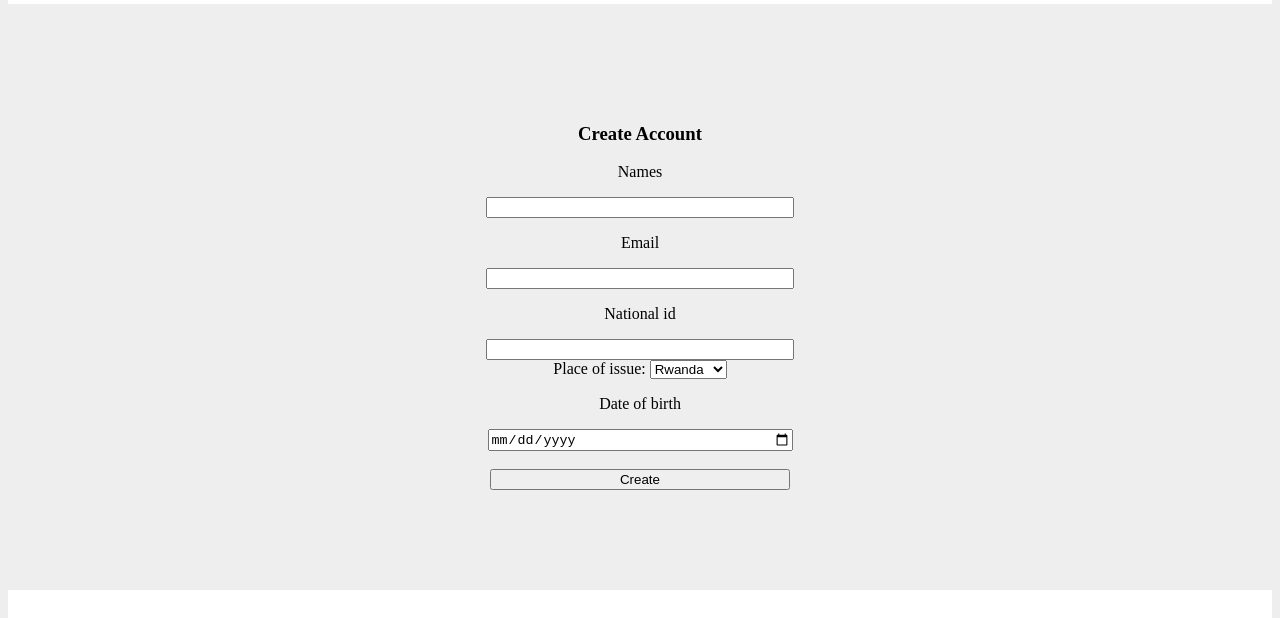
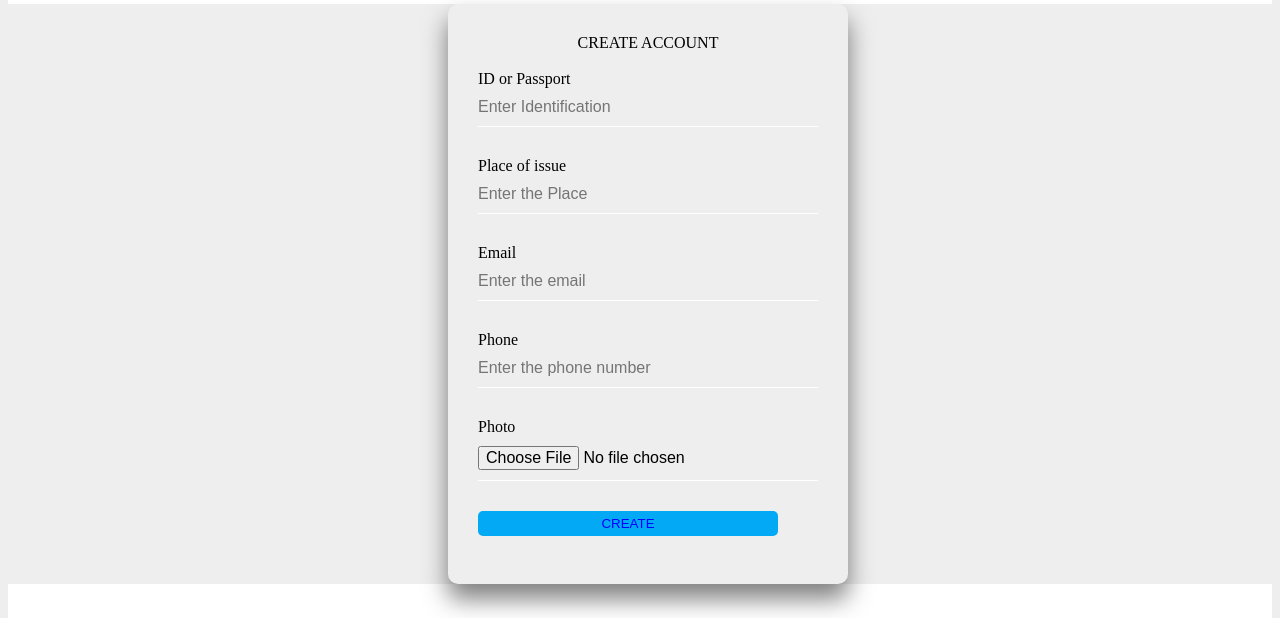
Before and after one commit to nshutijonathan/Banka, a plain HTML site: page html/create_account.html in a window 1280 px wide. Shown: the part 102-720 px from the top of the page. Drawn offline with Linux system fonts and the light colour scheme.

Commit message:
[ft1-create-account-#164973107]Designed account creation form.

```diff
--- a/css/webpages.css
+++ b/css/webpages.css
@@ -1,6 +1,7 @@
 body {
   font-family: "Avenir Next";
   background-color:  #eeeeee;
+  height: 100%;
 }
 
 li {
@@ -173,3 +174,61 @@ input{
 .dropdown:hover .dropdown-content {
   display: block;
 }
+.box p{
+  margin: 0 0 0px;
+  padding: 0;
+  color: black;
+  text-align: center;
+
+}
+.box .inputBox{
+  position: relative;
+
+}
+.box .inputBox input{
+  width: 100%;
+  padding: 10px 0;
+  font-size: 16px;
+  color: black/*#fff*/;
+  margin-bottom: 30px;
+  border: none;
+  border-bottom: 1px solid #fff;
+  outline: none;
+  background: transparent;
+}
+.box .inputBox input:focus ~ label {
+  top: -18px;
+  left: 0;
+  color: #03a9f4;
+  font-size: 12px;
+}
+#send
+{
+  background: transparent;
+  border:none;
+  outline: none;
+  color: blue;
+  background: #03a9f4;
+  padding: 5px 20px;
+  cursor: pointer;
+  border-radius: 5px;
+}
+ #p{
+  margin: 0 0 30px;
+  padding: 0;
+  color: #fff;
+  text-align:left;
+
+}
+.box{
+  box-sizing: border-box;
+  border-radius: 10px;
+  width: 400px;
+  height:100%px;
+  padding: 30px;
+  top: 50%;
+  left: 50%;
+  transform: translate(110%,-0%);
+  /*background:rgba(0,0,0,.8);*/
+  box-shadow: 0 15px 25px rgba(0,0,0,.5);
+}
--- a/html/create_account.html
+++ b/html/create_account.html
@@ -1,3 +1,4 @@
+
 
 <!DOCTYPE html>
 <html>
@@ -12,35 +13,51 @@
 	<div class="header-list">
 		<ul>
 			<li><a href="homepage.html"></a></li>
-			<li><a href="sent-mails.html"></a></li>
-			<li><a href="draft.html"></a></li>
-			<li><a href="homepage.html">Home</a></li>
-			<li><a href="index.html">Sign-out</a></li>
+			<li><a href="#">Help</a></li>
+			<div class="dropdown">
+                  <button class="dropbtn">Jonathan
+                  <i class="fa fa-caret-down"></i>
+                  </button>
+                  <div class="dropdown-content">
+                    <a href="#">Profile</a>
+                    <a href="index.html">Logout</a>
+                    <a href="#"></a>
+                  </div>
+               </div>
 		</ul>
 	</div>
+
 </div>
-<div class="main">
-	<div class="section-title"><h3>Create Account</h3>
-		<p>Names</p>
-		<input>
-		<p>Email</p>
-        <!-- Add an <input> tag -->
-        <input type="text" placeholder="">
+<div class="box">
+    <P>CREATE ACCOUNT</P><br>
+    <form>
+      <div class="inputBox">
+        <label>ID or Passport</label>
+        <input type="number" placeholder="Enter Identification" name="" required="">
+        </div>
+      <div class="inputBox">
+      	<label>Place of issue</label>
+        <input type="text" name="" placeholder="Enter the Place" required="">
+        </div>
+      <div class="inputBox">
+      	<label>Email</label>
+        <input type="Email" placeholder="Enter the email" name="" required="">
 
-        <p>National id </p>
-        <input type="text" placeholder="">
-        <!-- Add an <input> tag --><br>
-        Place of issue:
-        <select>
-        	<option>Rwanda</option>
-        	<option>Burundi</option>
-        	<option>Kinshaza</option>
-        </select><br>
-        <p>Date of birth</p>
-        <input type="Date" name=""><br><br>
-        <a href=""><input class="contact-submit" type="submit" value=Create id="send-button"></a>
-    </div>
-</div>
+      </div>
+      <div class="inputBox">
+      	<label>Phone</label>
+        <input type="number" placeholder="Enter the phone number" name="" required="">
+
+      </div>
+      <div class="inputBox">
+      	<label>Photo</label><br>
+         <input type="file" name="pic" accept="image/*">
+
+      </div>
+      <input type="button" name="" value="CREATE" id="send" onclick="location.href='index.html';"/><br><br>
+    </form>
+  </div>
+
 <div class="footer">
 	<div class="footer-logo">BANKA</div>
 	<div class="footer-list">
```
Also changed, not shown: html/homepage.html (+2 -2 lines), css/create_account.css (added).
